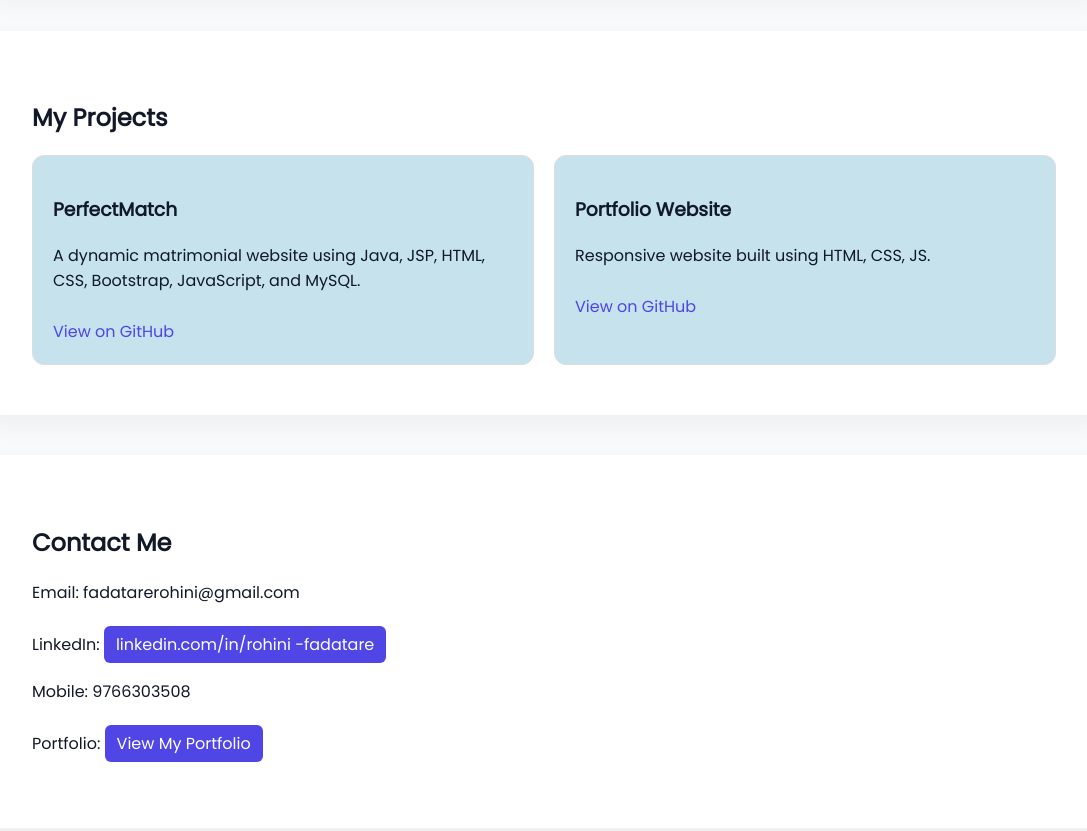
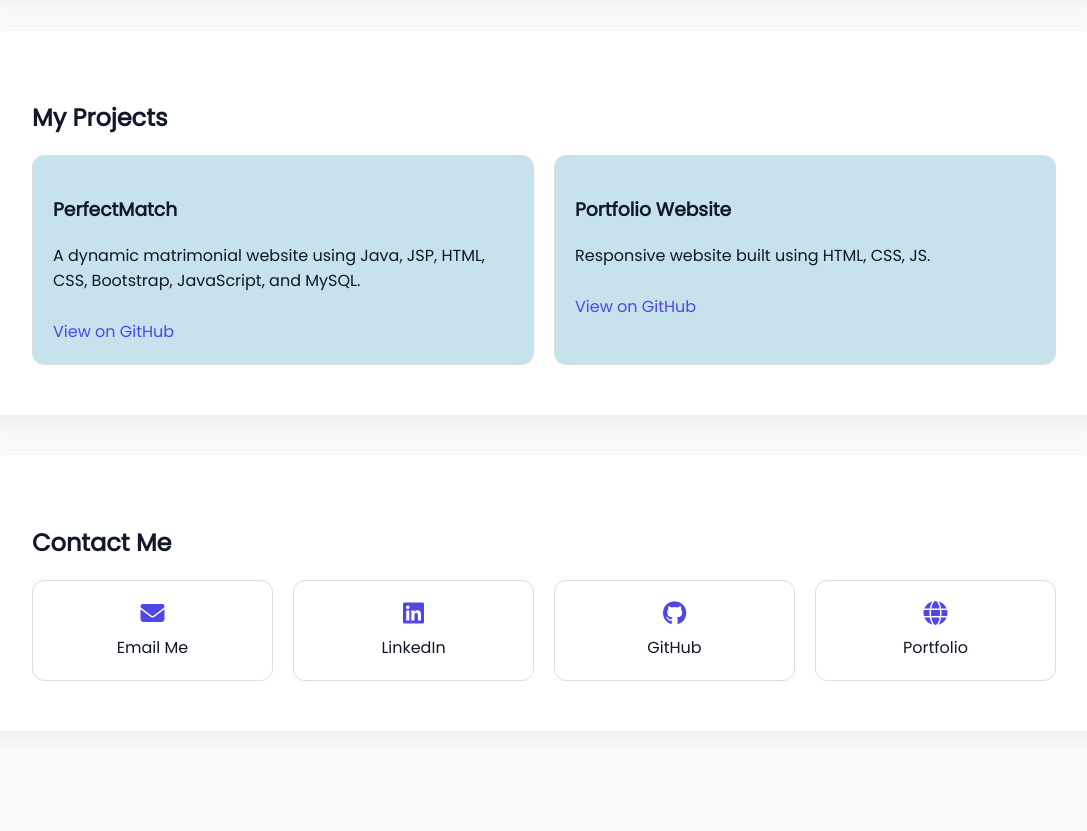
Before and after one commit to RohiniF04/rohini-portfolio, a plain HTML site: page index.html in a window 1280 px wide. Shown: the part 1545-2376 px from the top of the page, without its empty margins (96-1183 px from the left). After the commit the page ends 2316 px from the top, so only its background shows below. Drawn offline with Linux system fonts and the light colour scheme.

Commit message:
Upgraded contact section with icons and cards

```diff
--- a/index.html
+++ b/index.html
@@ -109,8 +109,36 @@ Currently, I am focusing on data analysis projects to gain industry-level experi
     </div>
 </section>
 
+<section id="contact">
+    <h2>Contact Me</h2>
+
+    <div class="contact-container">
+
+        <a href="mailto:fadatarerohini@gmail.com" class="contact-card">
+            <i class="fas fa-envelope"></i>
+            <span>Email Me</span>
+        </a>
+
+        <a href="https://www.linkedin.com/in/rohini-fadatare" target="_blank" class="contact-card">
+            <i class="fab fa-linkedin"></i>
+            <span>LinkedIn</span>
+        </a>
+
+        <a href="https://github.com/RohiniF04" target="_blank" class="contact-card">
+            <i class="fab fa-github"></i>
+            <span>GitHub</span>
+        </a>
+
+        <a href="https://rohiniF04.github.io/rohini-portfolio/" target="_blank" class="contact-card">
+            <i class="fas fa-globe"></i>
+            <span>Portfolio</span>
+        </a>
+
+    </div>
+</section>
+
 <!-- CONTACT -->
-<section id="contact">
+<!-- <section id="contact">
     <h2>Contact Me</h2>
     <p>Email: fadatarerohini@gmail.com</p>
     <p>LinkedIn: <a href="https://www.linkedin.com/in/rohini-fadatare">linkedin.com/in/rohini -fadatare</a></p>
@@ -120,7 +148,7 @@ Currently, I am focusing on data analysis projects to gain industry-level experi
         <a href="https://rohiniF04.github.io/rohini-portfolio/" target="_blank">
             View My Portfolio </a>
     </p>
-</section>
+</section> -->
 
 <!-- SCRIPT -->
 <script>
--- a/style.css
+++ b/style.css
@@ -179,15 +179,52 @@ section {
     transform: scale(1.02);
     transition: 0.3s;
 }
+
+.contact-container {
+    display: grid;
+    grid-template-columns: repeat(auto-fit, minmax(150px, 1fr));
+    gap: 20px;
+    margin-top: 20px;
+}
+
+.contact-card {
+    display: flex;
+    flex-direction: column;
+    align-items: center;
+    justify-content: center;
+    padding: 20px;
+    border-radius: 12px;
+    background: var(--card);
+    border: 1px solid #ddd;
+    text-decoration: none;
+    color: var(--dark);
+    transition: 0.3s;
+    cursor:pointer;
+}
+
+.contact-card i {
+    font-size: 24px;
+    margin-bottom: 10px;
+    color: var(--primary);
+}
+
+.contact-card span {
+    font-weight: 500;
+}
+
+.contact-card:hover {
+    transform: translateY(-5px);
+    box-shadow: 0 10px 20px rgba(0,0,0,0.1);
+}
+
 /* #contact a {
     color: var(--primary);
     text-decoration: none;
 }
-
 #contact a:hover {
     text-decoration: underline;
 } */
- #contact a {
+ /* #contact a {
     display: inline-block;
     margin-top: 5px;
     padding: 6px 12px;
@@ -195,7 +232,7 @@ section {
     color: white;
     border-radius: 6px;
     text-decoration: none;
-}
+} */
 
 /* RESPONSIVE */
 
```
